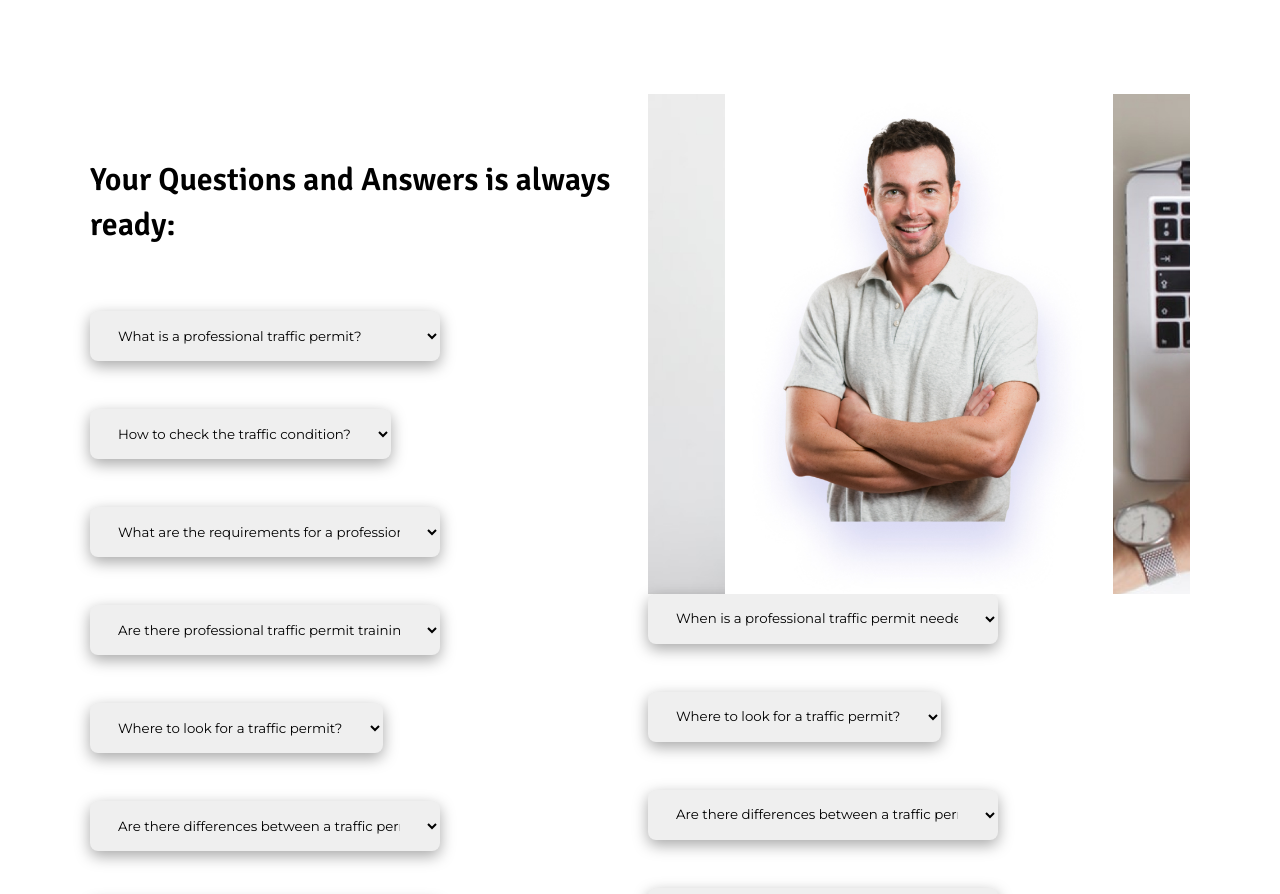
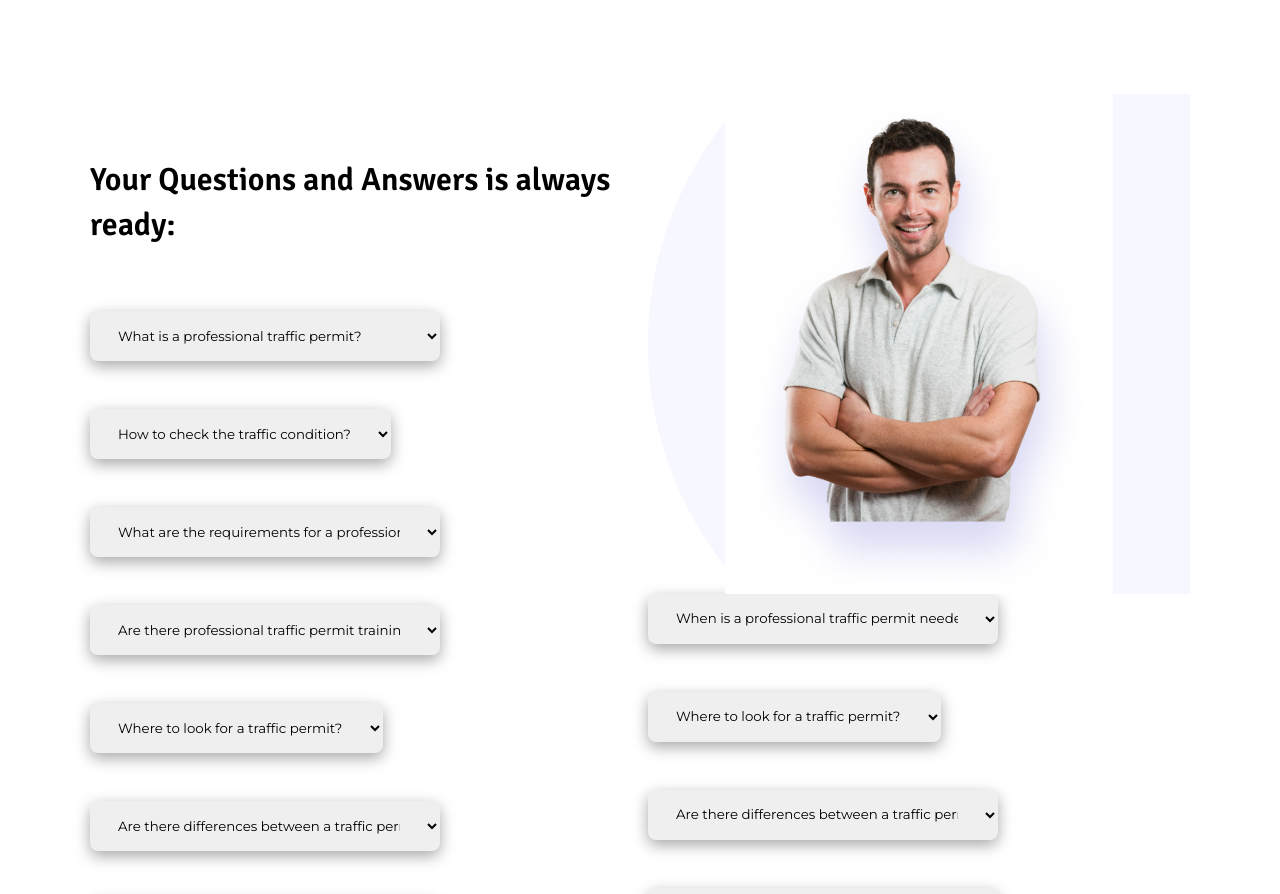
Before and after one commit to Diegoireland1975/Consultant-Landing-Page, a plain HTML site: page index.html in a window 1280 px wide. Shown: the part 2399-3293 px from the top of the page. Drawn offline with Linux system fonts and the light colour scheme.

```diff
--- a/css/style.css
+++ b/css/style.css
@@ -207,7 +207,7 @@ img {
 .questions img {
   height: 500px;
   object-fit: contain;
-  background: url("../img/showcase.jpg") no-repeat center center/cover;
+  background: url("../img/Ellipse12.jpg") no-repeat center center/cover;
 }
 
 #questions {
```
